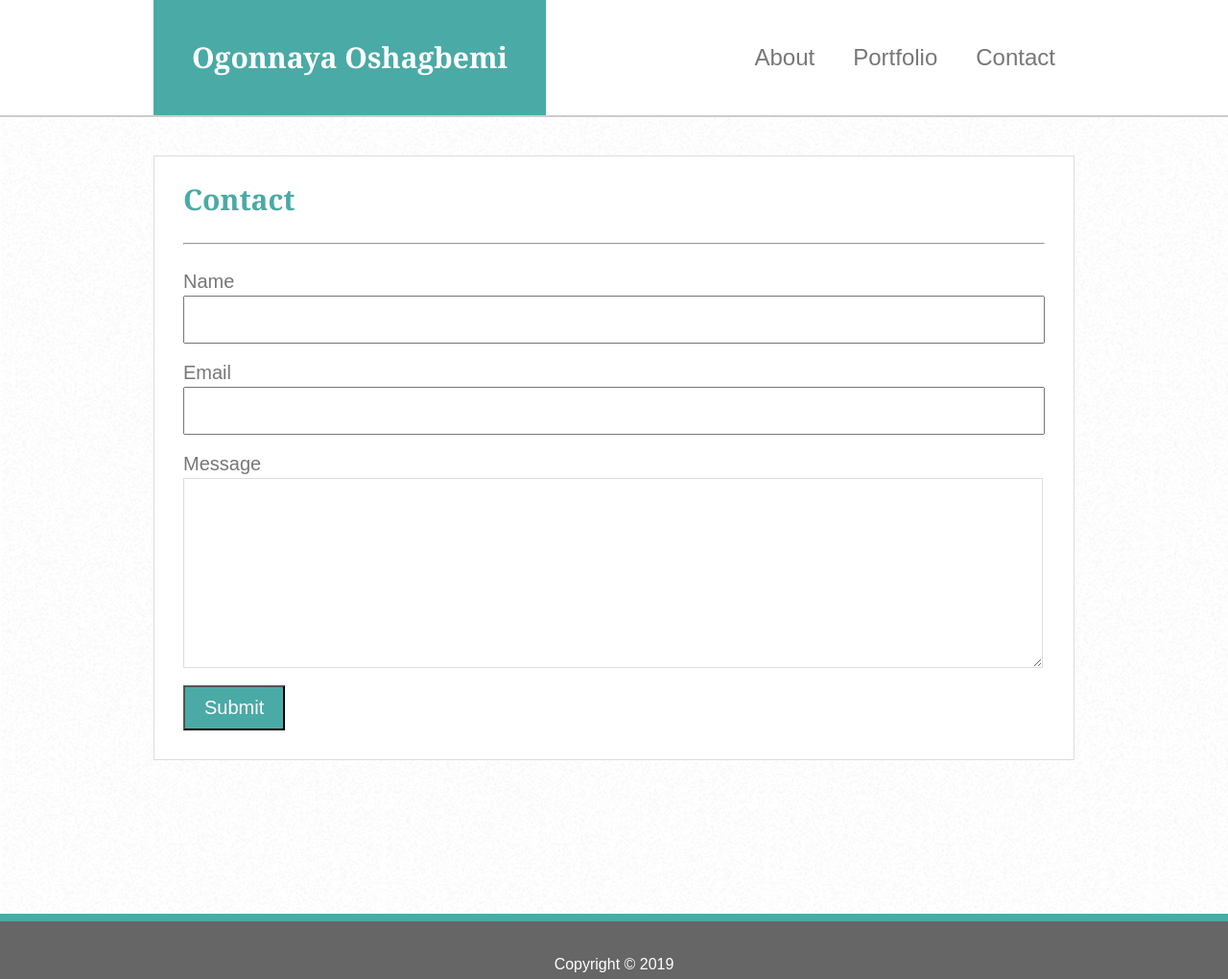
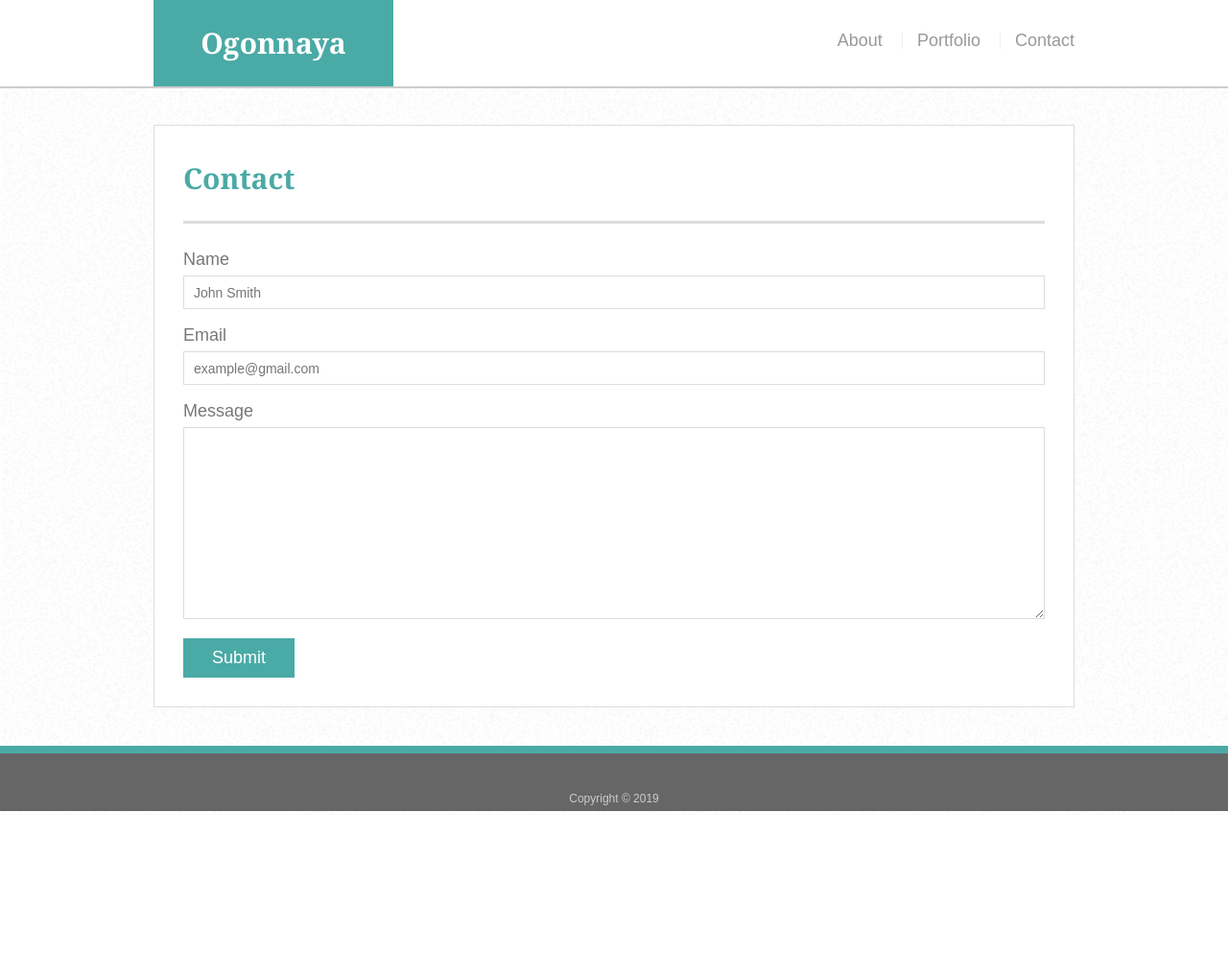
Before and after one commit to Ogonnaya/Responsive-Portfolio, a plain HTML site: page contact.html in a window 1280 px wide. Shown: the whole page at 96% size. After the commit the page ends 849 px from the top, so only its background shows below. Drawn offline with Linux system fonts and the light colour scheme.

Commit message:
updated html and css files

```diff
--- a/assets/css/style.css
+++ b/assets/css/style.css
@@ -1,176 +1,232 @@
-/*body*/
 body {
+    font-family: Arial, "Helvetica Neue", Helvetica, sans-serif;
+    font-size: 18px;
+    line-height: 34px;
+    color: #777777;
     background-image: url("../images/bg-img.png");
   }
 
-/*navigation*/
-header {
-    overflow: hidden;
-    background-color: #ffffff;
-    border-bottom-color: #cccccc;
-    border-bottom-style: solid;
-    border-bottom-width: 2px;
-    height: 120px;
-    margin-bottom: 40px;
+  * {
+    box-sizing: border-box;
+  }
+
+  /* general */
+
+  .container {
+    width: 100%;
+    max-width: 960px;
+    margin: 0 auto;
+    clear: both;
+  }
+
+  h1,
+  h2,
+  h3,
+  p {
+    margin-bottom: 20px;
+  }
+
+  p:last-child {
+    margin-bottom: 0;
+  }
+
+  h1,
+  h2,
+  h3 {
+    font-family: Georgia, Times, "Times New Roman", serif;
+    font-weight: 700;
+    color: #4aaaa5;
+  }
+
+  h1 {
+    padding-bottom: 20px;
+    font-size: 30px;
+    line-height: 49px;
+    border-bottom: 3px solid #dddddd;
+  }
+
+  h2,
+  h3 {
+    font-size: 22px;
+  }
+
+  /* header */
+
+  #masthead {
+    position: fixed;
+    z-index: 99;
+    width: 100%;
+    margin: 0 0 30px;
+    overflow: auto;
+    color: #ffffff;
+    background: #ffffff;
+    border-bottom: 2px solid #cccccc;
+  }
+
+  #logo {
+    float: left;
+    width: 250px;
+    height: 90px;
+    font-family: Georgia, Times, "Times New Roman", serif;
+    font-size: 30px;
+    font-weight: 700;
+    line-height: 90px;
+    color: #ffffff;
+    text-align: center;
+    text-decoration: none;
+    background: #4aaaa5;
   }
 
   nav {
-    margin: auto;
-    height: 80px;
-    width: 960px;
+    float: right;
+    margin-top: 25px;
   }
 
   nav a {
-    float: left;
-    color: #777777;
-    text-align: center;
+    display: inline-block;
+    padding-left: 15px;
+    margin-left: 15px;
+    line-height: 18px;
+    color: #999;
     text-decoration: none;
-    line-height: 80px;
+    border-left: 1px solid #efefef;
   }
 
-nav a.active {
-    background-color: #4aaaa5;
-    color: white;
-    float: left;
-    font-family: Georgia , Times, 'Times New Roman', serif;
-    font-size: 30px;
-    font-weight: bold;
-    padding: 20px 40px;
+  nav a:first-child {
+    border-left: 0 none;
   }
 
-.topnav-right {
-    float: right;
+  /* footer */
+
+  footer {
+    padding: 30px 0;
+    clear: both;
+    font-size: 12px;
+    color: #ffffff;
+    color: #cccccc;
+    text-align: center;
+    background: #666666;
+    border-top: 8px solid #4aaaa5;
+    height: 50px;
   }
 
-nav a.links{
-    font-size: 24px;
-    font-family: Arial, 'Helvetica Neue', Helvetica, sans-serif;
-    text-align: right;
-    padding: 20px;
+  h3, h2 {
+    padding-bottom: 20px;
+    margin-bottom: 15px;
+    line-height: 22px;
+    border-bottom: 2px solid #eeeeee;
   }
 
-nav a.links:hover {
-    background-color: #ddd;
-    color: black;
+  /* main */
+
+  #main-container {
+    padding-top: 130px;
+    min-height: calc(100vh - 70px);
   }
 
-  /*main content area*/
-.main-content {
-    background-color: #ffffff;
-    border-style: solid;
-    border-color: #dddddd;
-    border-width: 1px;
-    width: 898px;
-    margin: auto;
+  .main-section {
+    float: left;
+    width: 100%;
+    max-width: 960px;
     padding: 30px;
-    color: #777777;
+    margin: 0 0 40px;
+    background: #ffffff;
+    border: 1px solid #dddddd;
   }
 
-img {
+  /* portfolio page */
+
+  .work {
+    position: relative;
     float: left;
-    margin-right: 30px;
-    margin-top: 30px;
-    margin-bottom: 30px;
+    width: 258px;
+    margin: 20px;
+    overflow: auto;
+  }
+  /*
+  .work:nth-child(even) {
+    margin-right: 40px;
+  }
+  */
+  .work img {
+    width: 100%;
+    border: 0 none;
+    opacity: 0.8;
   }
 
-h1 {
-    font-family: Georgia , Times, 'Times New Roman', serif;
-    color: #4aaaa5;
-    margin-bottom: 30px;
-    font-size: 30px;
-    font-weight: bold;
+  .work h3 {
+    position: absolute;
+    bottom: 20px;
+    width: 100%;
+    padding: 15px;
+    margin-bottom: 0;
+    font-weight: 300;
+    line-height: 30px;
+    color: #ffffff;
+    text-align: center;
+    background: #4aaaa5;
+    border-bottom: 0;
   }
 
-hr {
-    background-color: #dddddd;
-}
-
-p {
-    font-family: Arial, 'Helvetica Neue', Helvetica, sans-serif;
-    margin-top: 30px;
-    line-height: 30px;
-    font-size: 20px;
-}
-
-section {
-    font-family:Arial, 'Helvetica Neue', Helvetica, sans-serif;
-    color: #777777;
-    overflow: hidden;
-}
-
-.profile {
-    width: 30%;
-}
-/*portfolio*/
-
-.gallery {
+  .auth-image {
     float: left;
-    width: 280px;
-    margin-right: 18px;
-  }
-
-  .gallery img {
-    width: 100%;
-    margin-top: 15px;
-    margin-bottom: 15px;
-}
-
-.desc {
-    padding: 15px;
-    text-align: center;
-    margin-top: 170px;
-    position: absolute;
-    background-color: #4aaaa5;
-    width: 250px;
-    color: white;
-  }
-
-/*contact*/
-form {
-    font-size: 20px;
+    width: 200px;
+    height: auto;
+    margin-top: 10px;
     margin-right: 20px;
   }
 
-h4 {
-    padding: 20px 0px 5px 0px;
+  /* contact page */
+
+  #contact-form ul {
+    margin-bottom: 20px;
   }
-.text-field {
+
+  #contact-form li {
+    margin-bottom: 10px;
+  }
+
+  label,
+  input[type=text],
+  input[type=email],
+  textarea {
+    display: block;
     width: 100%;
-    height: 30px;
-    font-size: 16px;
-    padding: 8px;
-    color: #777777;
+  }
+
+  input[type=text],
+  input[type=email],
+  textarea {
+    height: 35px;
+    padding: 0 10px;
+    font-size: 14px;
+    border: 1px solid #dddddd;
   }
 
   textarea {
-    width: 100%;
-    font-size: 16px;
-    padding: 8px;
-    color: #777777;
-    border-color: #dddddd;
+    height: 200px;
   }
 
-.button {
-    background-color: #4aaaa5;
-    color: white;
-    margin-top: 15px;
-    padding: 10px 20px;
-    font-size: 20px;
-}
- /*footer*/
-footer {
-    background-color: #666666;
-    height: 60px;
-    text-align: center;
+  input[type=submit] {
+    padding: 10px 30px;
+    font-size: 18px;
     color: #ffffff;
-    border-top: 8px solid #4aaaa5;
-    margin-top: 160px;
-    position: relative;
-    left: 0;
-    bottom: 0;
-    width: 100%;
+    cursor: pointer;
+    background: #4aaaa5;
+    border: 0 none;
   }
 
-.copyright {
-    font-size: 16px;
+
+  /*media queries*/
+
+  @media screen and (max-width:980px) {
+
   }
+
+  @media screen and (max-width: 768px) {
+
+  }
+
+  @media screen and (max-width: 640px) {
+
+  }
--- a/contact.html
+++ b/contact.html
@@ -1,54 +1,57 @@
-<!DOCTYPE html>
-<html lang="en">
+<!doctype html>
+<html lang="en-us">
+
 <head>
     <meta charset="UTF-8">
-    <meta name="viewport" content="width=device-width, initial-scale=1.0">
-    <meta http-equiv="X-UA-Compatible" content="ie=edge">
-    <title>Ogonnaya Oshagbemi</title>
+    <title>Contact | Ogonnaya</title>
     <link rel="stylesheet" type="text/css" href="assets/css/reset.css">
     <link rel="stylesheet" type="text/css" href="assets/css/style.css">
 </head>
+
 <body>
 
-        <header class="topnav">
+    <header id="masthead">
+        <div class="container">
+            <a href="index.html" id="logo">Ogonnaya Oshagbemi</a>
             <nav>
-                <a class="active" href="index.html">Ogonnaya Oshagbemi</a>
-                <div class="topnav-right">
-                    <a class="links" href="index.html">About</a>
-                    <a class="links" href="portfolio.html">Portfolio</a>
-                    <a class="links" href="contact.html">Contact</a>
-                </div>
+                <a href="index.html">About</a>
+                <a href="portfolio.html">Portfolio</a>
+                <a href="contact.html">Contact</a>
             </nav>
-        </header>
+        </div>
+    </header>
 
-        <section class="main-content">
-                <h1 class="heading">Contact</h1>
-                <hr>
-       <form>
-        <div class="input">
-        <h4>Name</h4>
-        <input class="text-field" type="text" name="firstname" value="">
-        </div>
+    <div id="main-container" class="container">
+        <section class="main-section">
+            <h1>Contact</h1>
 
-        <div class="input">
-        <h4>Email</h4>
-        <input class="text-field" type="text" name="lastname" value="">
-        </div>
+            <form id="contact-form">
+                <ul>
+                    <li>
+                        <label for="name">Name</label>
+                        <input type="text" id="name" name="name" placeholder="John Smith" required="required">
+                    </li>
+                    <li>
+                        <label for="email">Email</label>
+                        <input type="email" id="email" name="email" placeholder="example@gmail.com" required="required">
+                    </li>
+                    <li>
+                        <label for="message">Message</label>
+                        <textarea id="message" name="message" required="required"></textarea>
+                    </li>
+                </ul>
+                <input type="submit">
+            </form>
 
-        <div class="input">
-        <h4>Message</h4>
-        <textarea name="message" cols="40" rows="10"></textarea>
-        </div>
+        </section>
 
-        <input class=button type="submit" value="Submit">
-      </form>
-    </section>
+    </div>
 
     <footer>
-        <p class="copyright">
+        <div class="container">
             Copyright © 2019
-        </p>
+        </div>
     </footer>
+</body>
 
-</body>
 </html>
```
Also changed, not shown: index.html (+36 -27 lines), portfolio.html (+38 -44 lines). Lines whose indentation alone changed are shown as unchanged.
